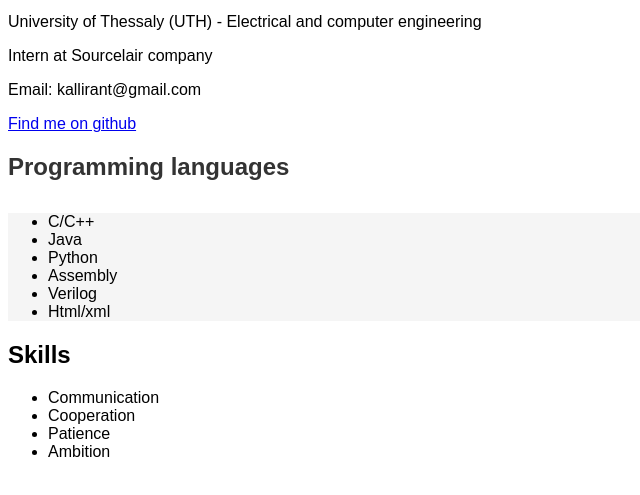
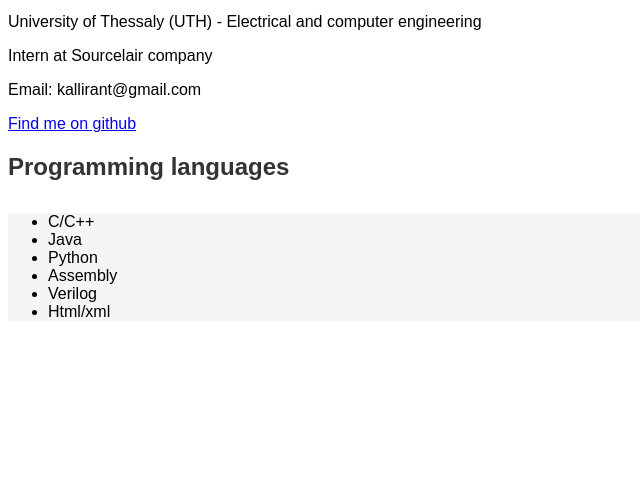
Before and after one commit to krantou/krantou.github.io, a plain HTML site: page index.html in a window 1280 px wide. Shown: the part 87-582 px from the top of the page, without its empty margins (0-640 px from the left). Drawn offline with Linux system fonts and the light colour scheme.

Commit message:
Update index.html

```diff
--- a/index.html
+++ b/index.html
@@ -35,13 +35,5 @@
       <li> Html/xml </li>
     </ul>
 
-    <h2 id="Skills"> Skills </h2>
-     <ul class = "skills">
-      <li> Communication </li>
-      <li> Cooperation </li>
-      <li> Patience </li>
-      <li> Ambition </li>
-    </ul>
-
   </body>
 </html>
```
